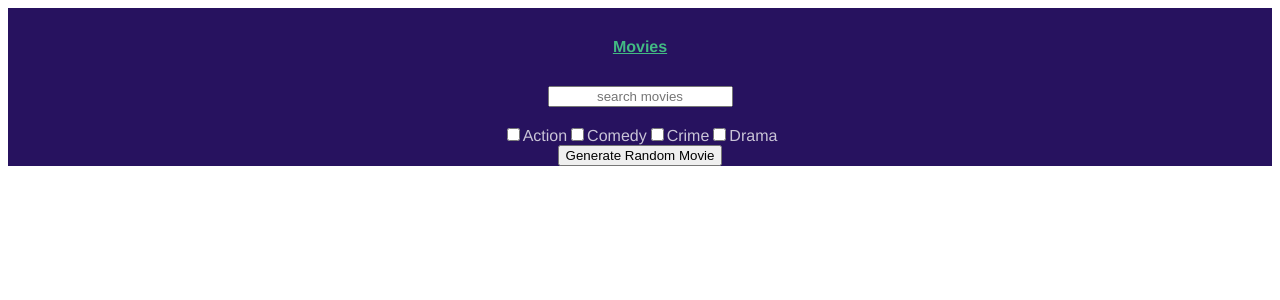
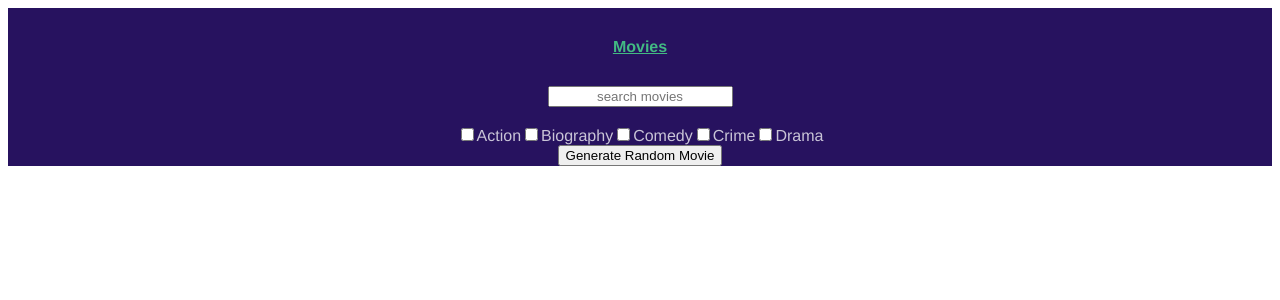
Before and after one commit to kielarneson/random-movie-app, a Vue app: page / in a window 1280 px wide. Shown: the top 300 px of the page. Built offline with nearby package versions, Linux system fonts and the light colour scheme.

Commit message:
Added logic to generate random movie that has 'Biography' in the genre

```diff
--- a/src/views/Home.vue
+++ b/src/views/Home.vue
@@ -8,6 +8,8 @@
     <div class="filter-by-genre">
       <input type="checkbox" id="checkbox-action" v-model="action" />
       <label for="checkbox">Action</label>
+      <input type="checkbox" id="checkbox-action" v-model="biography" />
+      <label for="checkbox">Biography</label>
       <input type="checkbox" id="checkbox-comedy" v-model="comedy" />
       <label for="checkbox">Comedy</label>
       <input type="checkbox" id="checkbox-crime" v-model="crime" />
@@ -67,6 +69,7 @@ export default {
       formattedSearchWords: "",
       randomMovieData: {},
       action: false,
+      biography: false,
       comedy: false,
       crime: false,
       drama: false,
@@ -143,6 +146,11 @@ export default {
           console.log("Random Action", response);
           this.randomMovieData = response.data;
         });
+      } else if (this.biography === true) {
+        axios.get("/biographies").then((response) => {
+          console.log("Random Biography", response);
+          this.randomMovieData = response.data;
+        });
       } else if (this.comedy === true) {
         axios.get("/comedies").then((response) => {
           console.log("Random Comedy", response);
```
